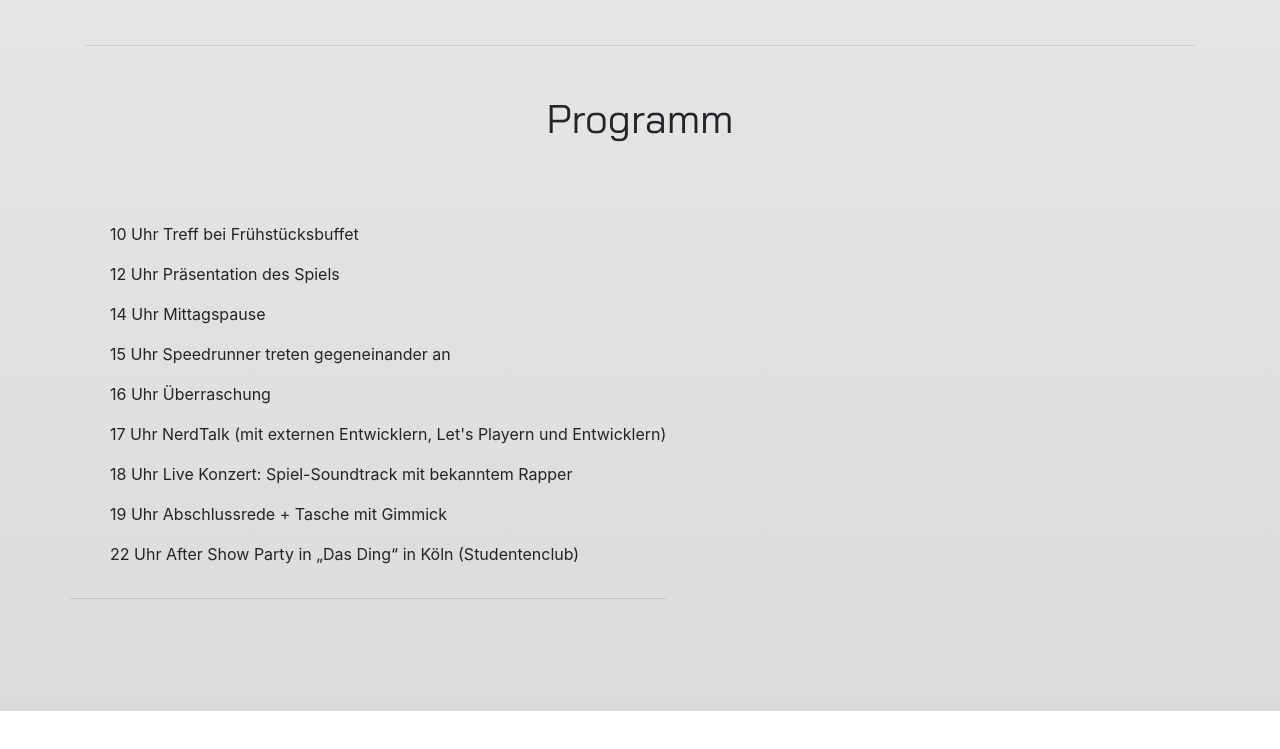
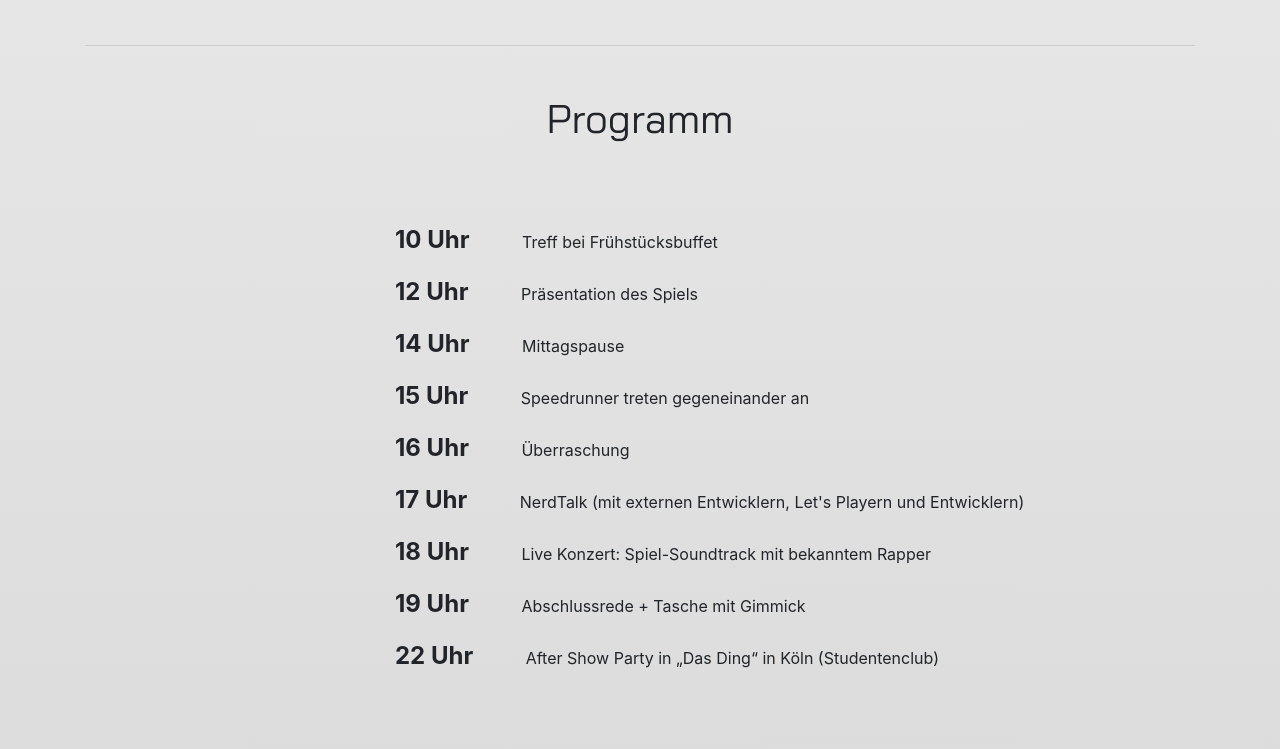
Before and after one commit to jkreller/webdesign-website, a plain HTML site: page release.html in a window 1280 px wide. Shown: the part 832-1581 px from the top of the page. Before the commit the page ends 1543 px from the top, so only its background shows below. Drawn offline with Linux system fonts and the light colour scheme.

Commit message:
Release-page

```diff
--- a/release.html
+++ b/release.html
@@ -29,6 +29,12 @@
     }
     #programmText row{
         padding-top: 0;
+    }
+    #programmText ul li p:nth-child(1) {
+
+        font-size: 1.5em;
+        font-weight: bold;
+        padding-right: 2em;
     }
 
 </style>
@@ -94,8 +100,8 @@
             </div>
         </div>
         <div id="game" class="row">
-            <div id="programmText">
-                <div class="col-xs-12">
+            <div id="programmText" class="offset-md-3">
+                <div>
                     <ul>
                         <li><p>10 Uhr</p>
                             <p>Treff bei Frühstücksbuffet</p></li>
@@ -118,14 +124,16 @@
                     </ul>
 
                 </div>
+            </div>
+        </div>
                 <hr>
                 <div id="story" class="row">
                     <div class="col-xs-12">
                     </div>
                 </div>
             </div>
-        </div>
-    </div>
+
+
 </main>
 <script src="js/jquery-3.3.1.min.js"></script>
 <script src="js/bootstrap.min.js"></script>
```
